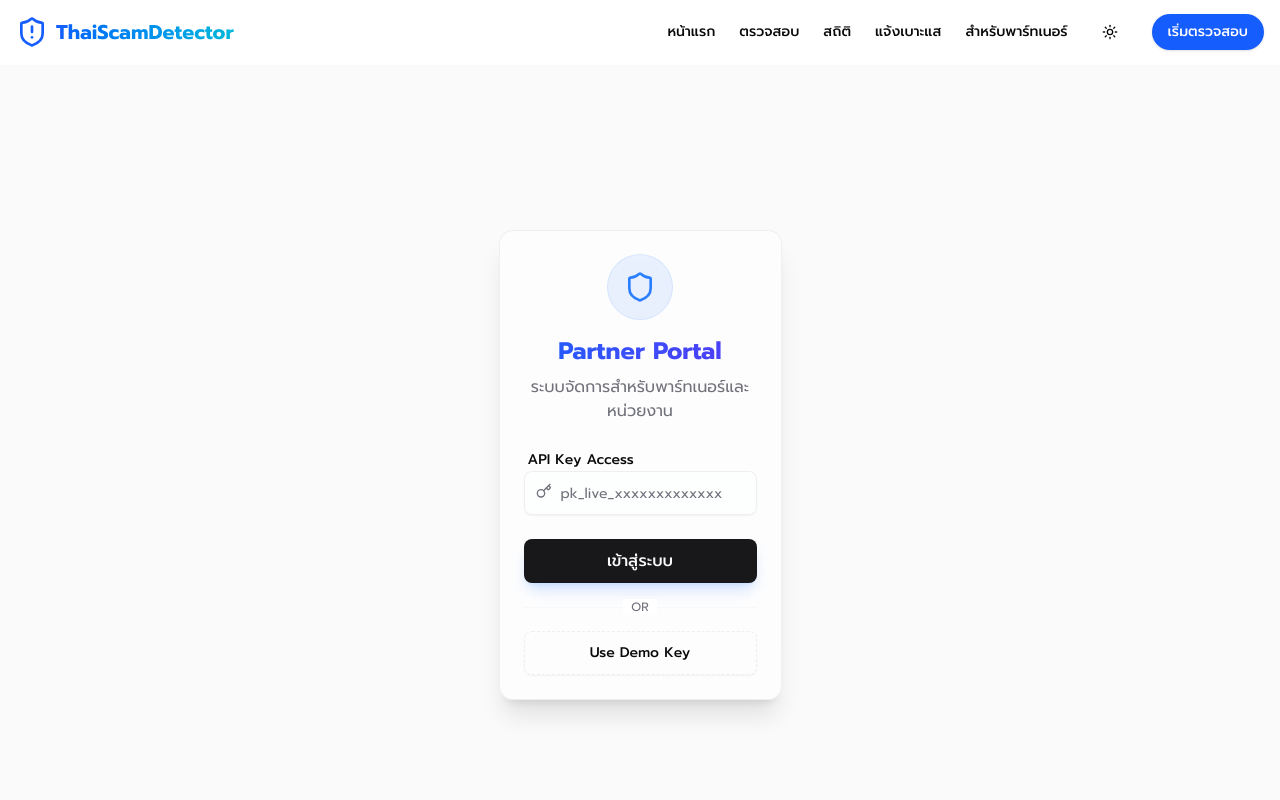
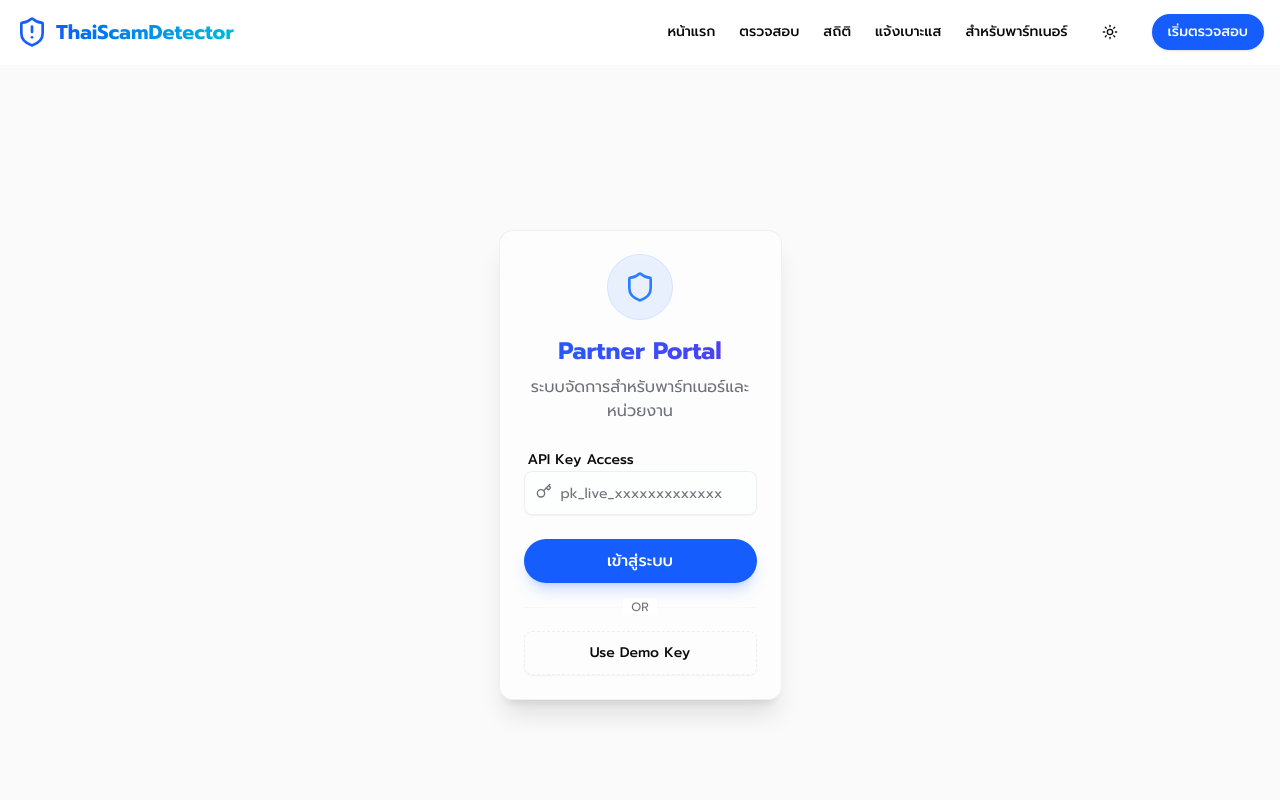
Before and after one commit to nutthakorn7/ThaiScamBench, a Next.js app in the folder frontend/: page /partner/login in a window 1280 px wide. Shown: the top 800 px of the page. Built offline with nearby package versions, Linux system fonts and the light colour scheme; no server answers; a web font is replaced by a local one.

Commit message:
style: standardize primary buttons to blue pill style

```diff
--- a/frontend/app/admin/login/page.tsx
+++ b/frontend/app/admin/login/page.tsx
@@ -103,7 +103,7 @@ export default function AdminLoginPage() {
               </Alert>
             )}
 
-            <Button type="submit" className="w-full" disabled={loading || !token.trim()}>
+            <Button type="submit" className="w-full h-11 font-medium rounded-full bg-blue-600 text-white shadow-lg shadow-blue-600/20 hover:bg-blue-700 hover:shadow-blue-600/40 transition-all" disabled={loading || !token.trim()}>
               {loading ? "กำลังตรวจสอบ..." : "เข้าสู่ระบบ"}
             </Button>
 
--- a/frontend/app/check/page.tsx
+++ b/frontend/app/check/page.tsx
@@ -155,7 +155,7 @@ Request ID: ${result.request_id}`;
               <Button
                 type="submit"
                 size="lg"
-                className="w-full h-12 text-lg shadow-lg shadow-blue-500/20"
+                className="w-full h-12 text-lg font-medium rounded-full bg-blue-600 text-white shadow-lg shadow-blue-600/20 hover:bg-blue-700 hover:shadow-blue-600/40 transition-all"
                 disabled={loading || input.trim().length < 5}
               >
                 {loading ? (
--- a/frontend/app/partner/login/page.tsx
+++ b/frontend/app/partner/login/page.tsx
@@ -88,7 +88,7 @@ export default function PartnerLoginPage() {
               <div className="space-y-4">
                 <Button
                   type="submit"
-                  className="w-full h-11 text-base shadow-lg shadow-blue-500/20"
+                  className="w-full h-11 text-base font-medium rounded-full bg-blue-600 text-white shadow-lg shadow-blue-600/20 hover:bg-blue-700 hover:shadow-blue-600/40 transition-all"
                   disabled={loading}
                 >
                   {loading ? (
--- a/frontend/app/report/page.tsx
+++ b/frontend/app/report/page.tsx
@@ -115,7 +115,7 @@ export default function ReportPage() {
                 />
             </div>
 
-            <Button type="submit" className="w-full h-12 text-base" disabled={loading}>
+            <Button type="submit" className="w-full h-12 text-base font-medium rounded-full bg-blue-600 text-white shadow-lg shadow-blue-600/20 hover:bg-blue-700 hover:shadow-blue-600/40 transition-all" disabled={loading}>
               {loading ? "กำลังส่งข้อมูล..." : "ส่งรายงาน"} <Send className="ml-2 h-4 w-4" />
             </Button>
           </form>
```
